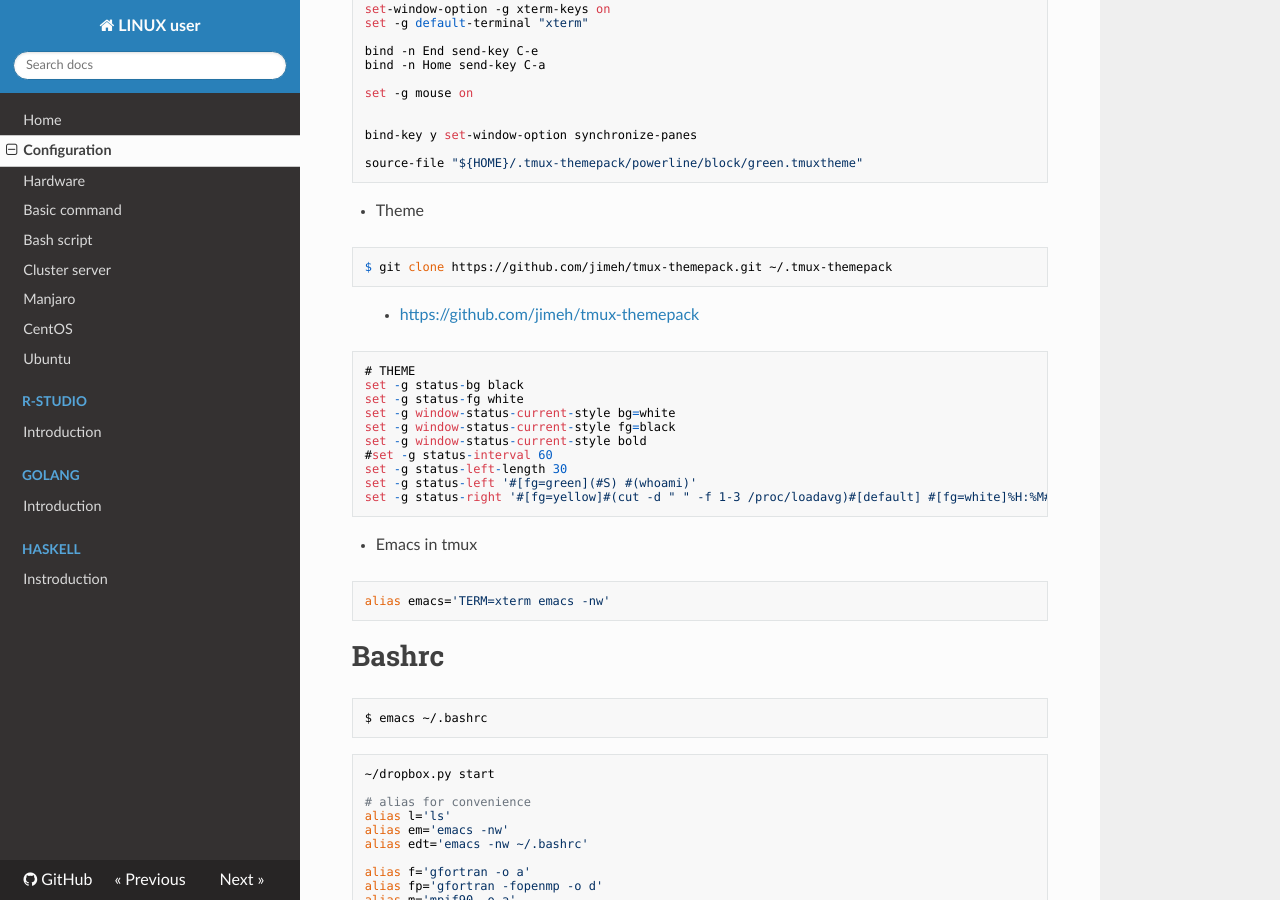
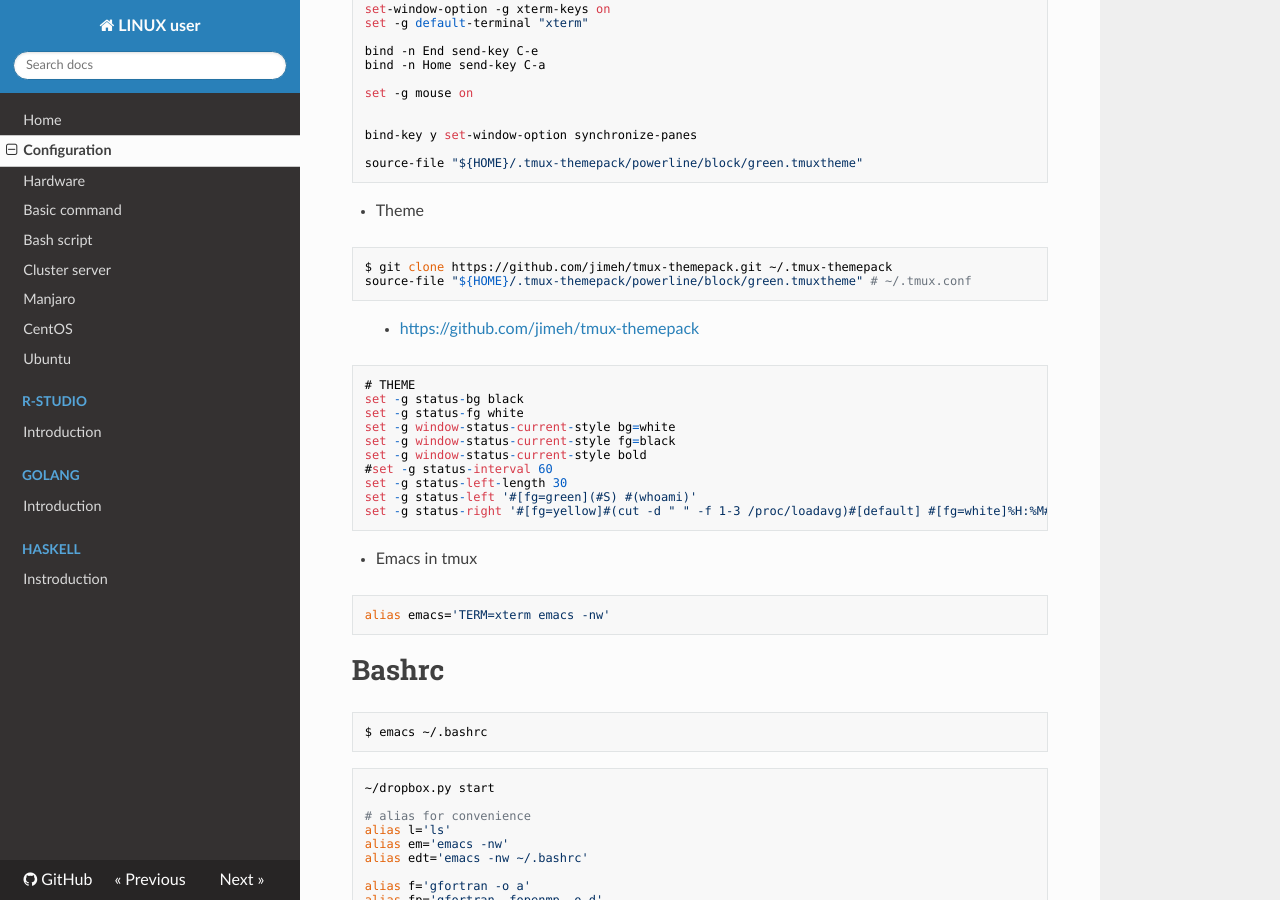
Before and after one commit to WonyoungCho/LINUX, an MkDocs documentation site: the page built from docs/config.md, in a window 1280 px wide and 900 px high, scrolled down 553 px. Built offline with MkDocs 1.6.1, drawn with Linux system fonts in a browser that asks for light colours; nearby versions of some CDN libraries; old or Windows-style settings are respelled for this version of MkDocs.

Commit message:
Update config.md

````diff
--- a/docs/config.md
+++ b/docs/config.md
@@ -37,6 +37,7 @@ source-file "${HOME}/.tmux-themepack/powerline/block/green.tmuxtheme"
 - Theme
 ```
 $ git clone https://github.com/jimeh/tmux-themepack.git ~/.tmux-themepack
+source-file "${HOME}/.tmux-themepack/powerline/block/green.tmuxtheme" # ~/.tmux.conf
 ```
 > - <https://github.com/jimeh/tmux-themepack>
 
````
